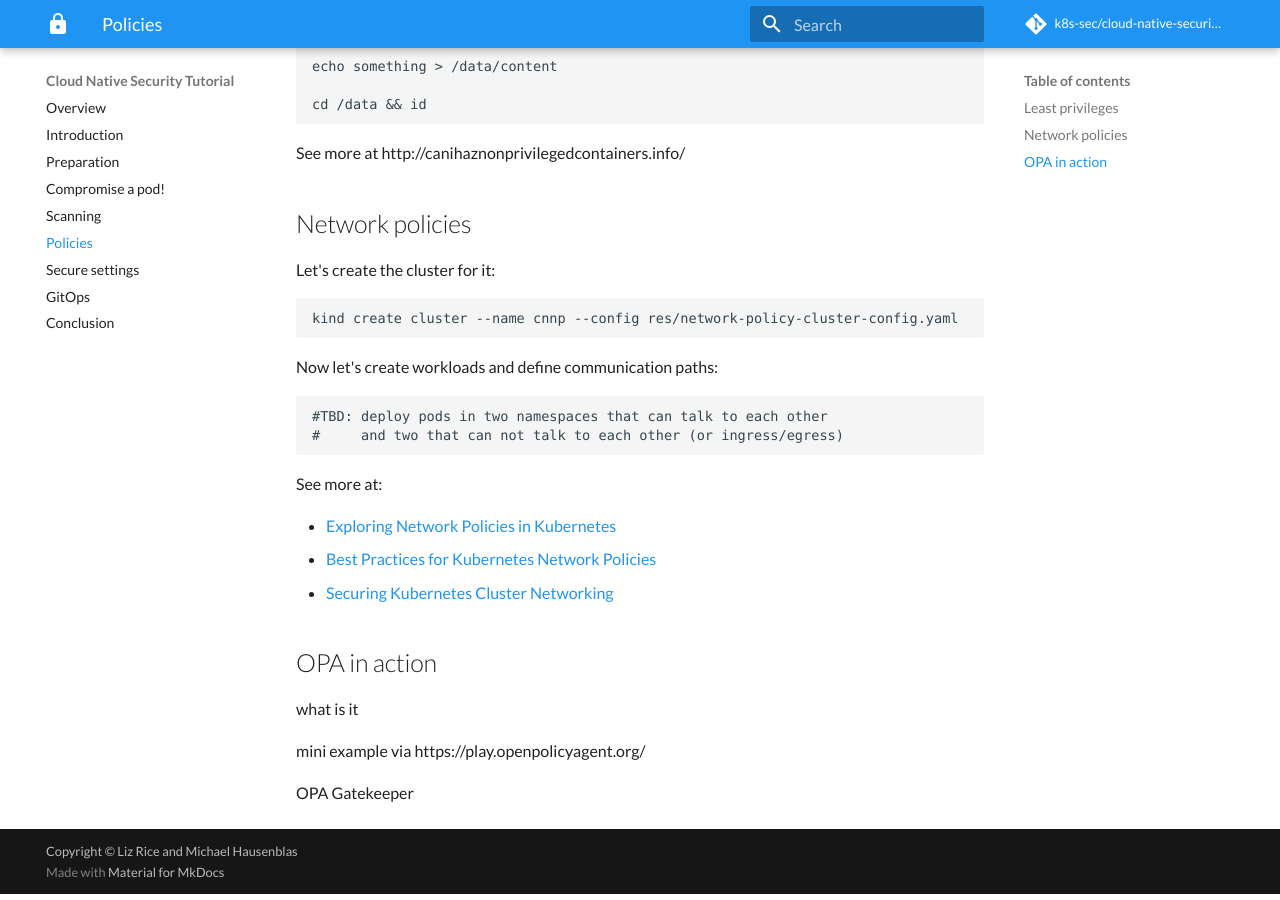
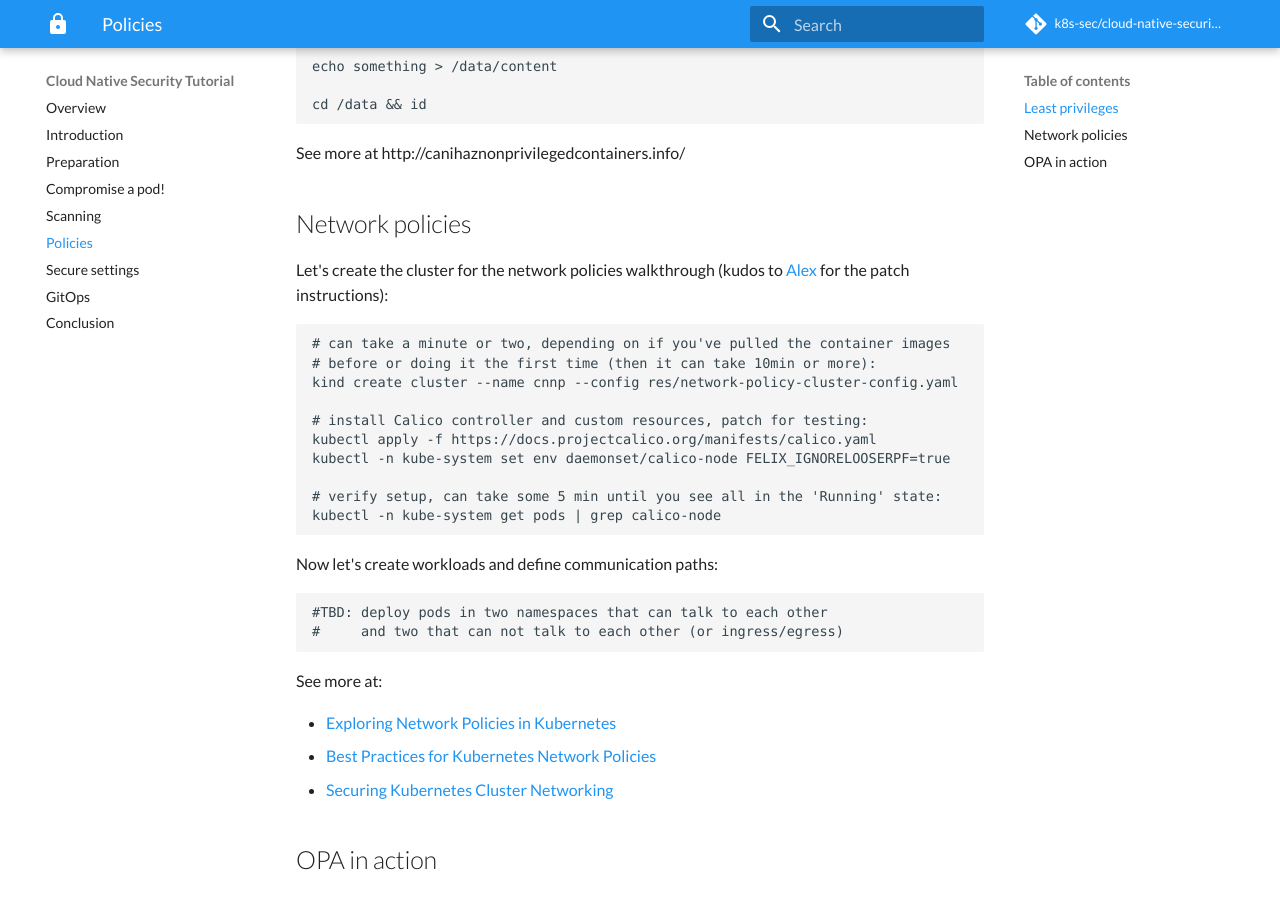
Before and after one commit to k8s-sec/cloud-native-security-tutorial, an MkDocs documentation site: the page built from docs/policies.md, in a window 1280 px wide and 900 px high, scrolled down 651 px. Built offline with MkDocs 1.6.1 and Material for MkDocs 9.7.7, drawn with Linux system fonts in a browser that asks for light colours; some web fonts are replaced; comment, search, counter and statistics services are not loaded.

Commit message:
updates NP setup

````diff
--- a/docs/policies.md
+++ b/docs/policies.md
@@ -35,10 +35,21 @@ See more at http://canihaznonprivilegedcontainers.info/
 
 ## Network policies
 
-Let's create the cluster for it:
+Let's create the cluster for the network policies walkthrough
+(kudos to [Alex](https://alexbrand.dev/post/creating-a-kind-cluster-with-calico-networking/)
+for the patch instructions):
 
 ```
+# can take a minute or two, depending on if you've pulled the container images
+# before or doing it the first time (then it can take 10min or more):
 kind create cluster --name cnnp --config res/network-policy-cluster-config.yaml
+
+# install Calico controller and custom resources, patch for testing:
+kubectl apply -f https://docs.projectcalico.org/manifests/calico.yaml
+kubectl -n kube-system set env daemonset/calico-node FELIX_IGNORELOOSERPF=true
+
+# verify setup, can take some 5 min until you see all in the 'Running' state:
+kubectl -n kube-system get pods | grep calico-node
 ```
 
 Now let's create workloads and define communication paths:
````
